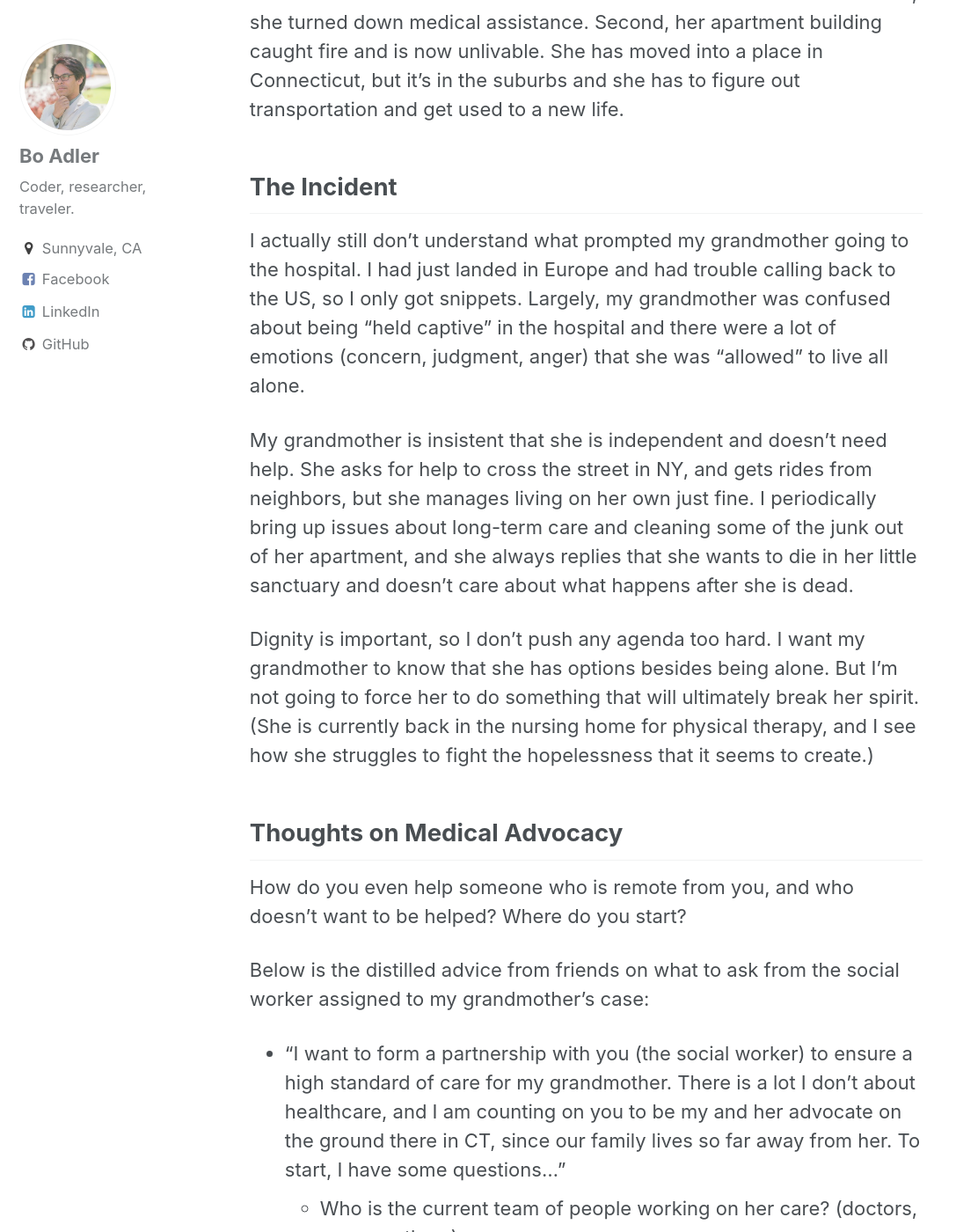
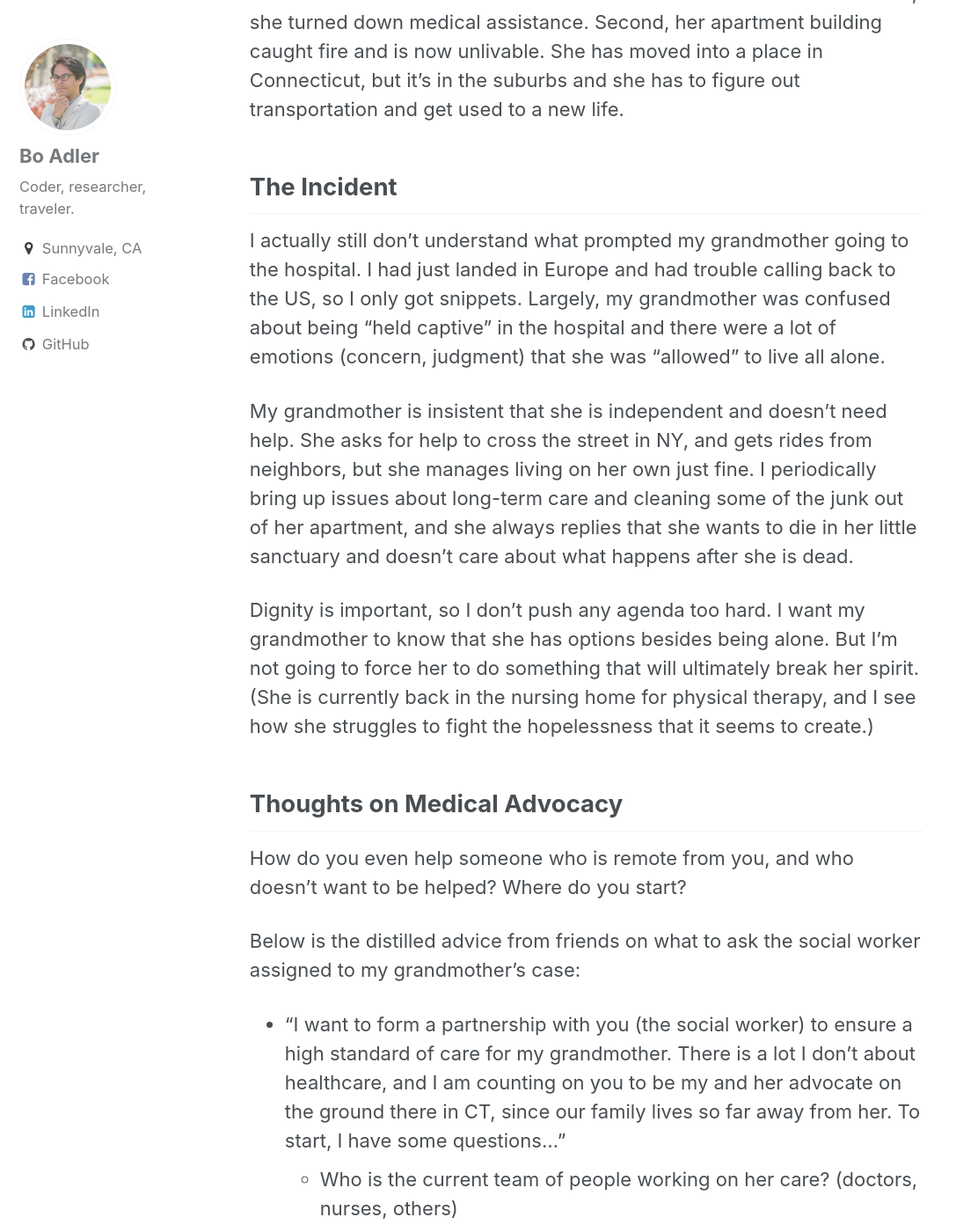
Before and after one commit to thumper/thumper.github.io, a Jekyll site: the page built from _posts/2019-08-25-medical-advocate.md, in a window 1280 px wide and 1400 px high, scrolled down 766 px. Shown: the whole window at 88% size, without its empty margins (0-1087 px from the left). Built offline with Jekyll 4.4.1, drawn with Linux system fonts in a browser that asks for light colours; comment, search, counter and statistics services are not loaded; some of the changed text lies outside the part shown.

Commit message:
[post] Medical Advocacy

```diff
--- a/_posts/2019-08-25-medical-advocate.md
+++ b/_posts/2019-08-25-medical-advocate.md
@@ -37,7 +37,7 @@ hospital.
 I had just landed in Europe and had trouble calling back to the US, so I
 only got snippets.
 Largely, my grandmother was confused about being "held captive" in the
-hospital and there were a lot of emotions (concern, judgment, anger)
+hospital and there were a lot of emotions (concern, judgment)
 that she was "allowed" to live all alone.
 
 My grandmother is insistent that she is independent and doesn't need help.
@@ -60,7 +60,7 @@ How do you even help someone who is remote from you, and who doesn't want to be
 helped?
 Where do you start?
 
-Below is the distilled advice from friends on what to ask from the social worker
+Below is the distilled advice from friends on what to ask the social worker
 assigned to my grandmother's case:
 
 * "I want to form a partnership with you (the social worker) to ensure a high standard of care for my grandmother.  There is a lot I don't about healthcare, and I am counting on you to be my and her advocate on the ground there in CT, since our family lives so far away from her.  To start, I have some questions..."
```
Also changed, not shown: other parts of _posts/2019-08-25-medical-advocate.md (+1 -1 lines).
